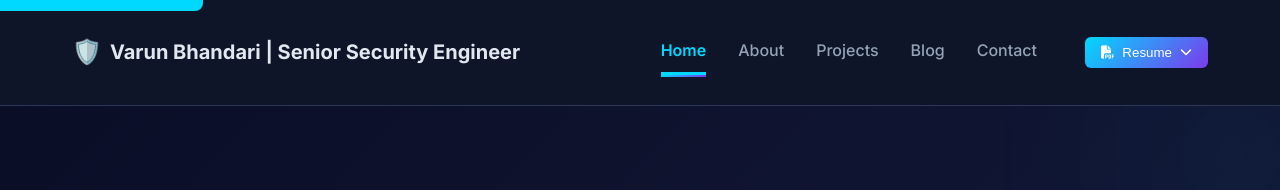
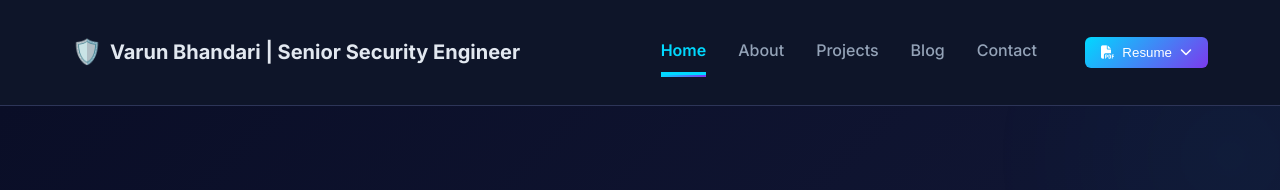
Before and after one commit to z-varun/z-varun, a Jekyll site: the page built from index.html, in a window 1280 px wide. Shown: the top 190 px of the page. Built offline with Jekyll 4.4.1, drawn with Linux system fonts in a browser that asks for light colours.

Commit message:
Removed skip to main content

```diff
--- a/_layouts/default.html
+++ b/_layouts/default.html
@@ -100,11 +100,6 @@
     <!-- Google Tag Manager - BODY (immediately after opening body tag) -->
     <!-- {% include gtm-body.html %} -->
 
-    <!-- ============================================
-         NEW: Skip to Content Link (Accessibility)
-         ============================================ -->
-    <a href="#main-content" class="skip-link">Skip to main content</a>
-
     {% include navigation.html %}
 
     <main id="main-content" class="main-content">
```
